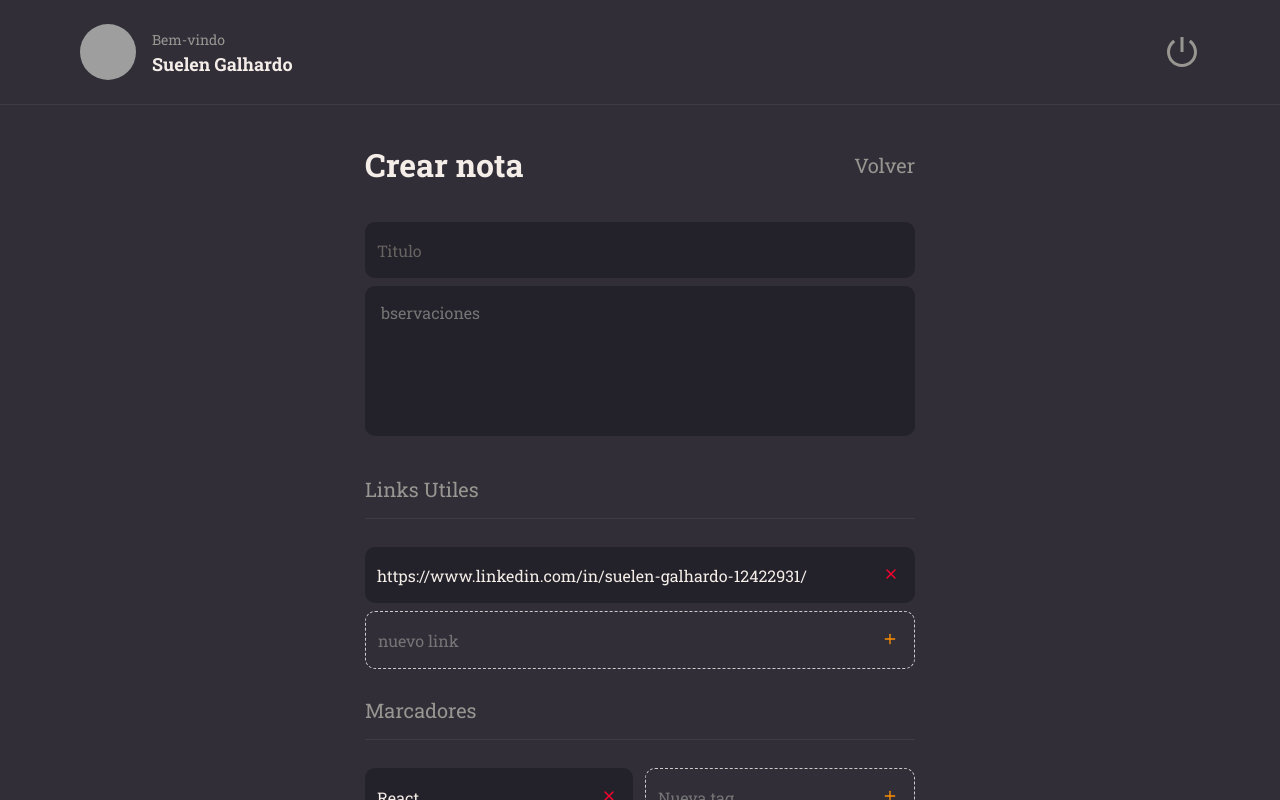
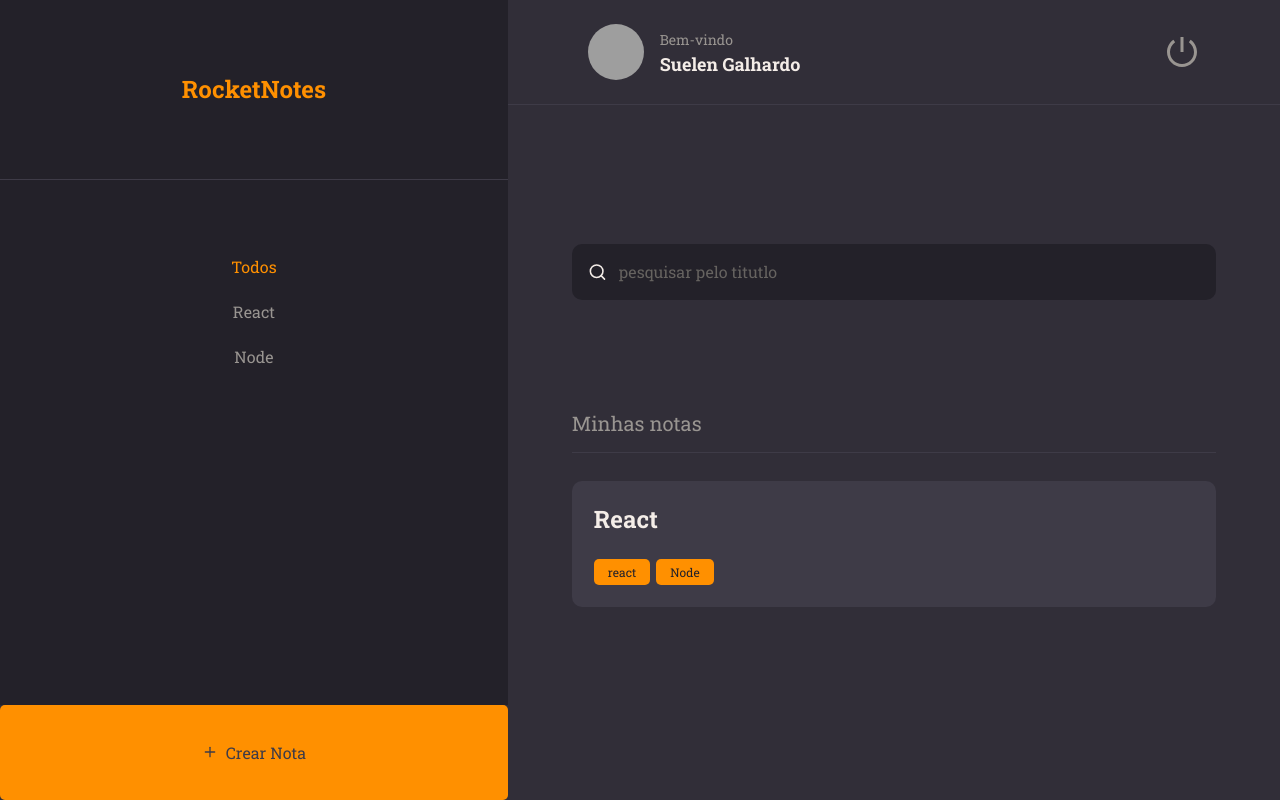
Before and after one commit to SuelenGalhardo/start_react_node, a React (Vite) app: page / in a window 1280 px wide. Built offline with nearby package versions, Linux system fonts and the light colour scheme; grey boxes are pictures that could not be loaded.

Commit message:
added navegation-

```diff
--- a/src/components/Header.jsx
+++ b/src/components/Header.jsx
@@ -1,3 +1,4 @@
+import { Link } from "react-router-dom";
 
 import {RiShutDownLine} from 'react-icons/ri'
 export function Header(){
@@ -5,7 +6,7 @@ export function Header(){
     return(
 
     <header className= "create">
-      <div className="create__profile">
+      <Link to="/profile" className="create__profile">
         <img className="create__img"
           src="https://github.com/suelengalhardo.png"
           alt="Foto do usuário"/>
@@ -17,7 +18,7 @@ export function Header(){
 
         </div>
 
-        </div>
+        </Link>
 
         <div className='logout'>
             <RiShutDownLine/>
--- a/src/main.jsx
+++ b/src/main.jsx
@@ -1,13 +1,12 @@
 import React from "react";
 import ReactDOM from "react-dom/client";
 import "./styles/App.scss";
-import { NewInterface } from "../src/pages/NewInterface";
 
-
+import { Routes } from './routes'
 
 
 ReactDOM.createRoot(document.getElementById("root")).render(
   <React.StrictMode>
-    <NewInterface />
+    <Routes />
   </React.StrictMode>
 );
--- a/src/pages/Details.jsx
+++ b/src/pages/Details.jsx
@@ -1,5 +1,5 @@
-import "../../styles/App.scss";
-import "../../styles/layout/Details.scss"
+import "../styles/App.scss";
+import "../styles/layout/Details.scss"
 import { Header } from "../components/Header";
 import { Button } from "../components/Button";
 import { Section } from "../components/Section";
--- a/src/pages/Home.jsx
+++ b/src/pages/Home.jsx
@@ -6,6 +6,7 @@ import { ButtonText } from "../components/ButtonText";
 import { Input } from "../components/Input";
 import { Section } from "../components/Section";
 import { Note } from "../components/Note";
+import { Link } from "react-router-dom";
 
 export function Home() {
   return (
@@ -45,9 +46,9 @@ export function Home() {
         </Section>
       </div>
 
-      <button className="home__ButtonNote">
+      <Link to="/NewInterface" className="home__ButtonNote">
         <FiPlus /> Crear Nota
-      </button>
+      </Link>
     </div>
     </>
   );
--- a/src/pages/NewInterface.jsx
+++ b/src/pages/NewInterface.jsx
@@ -1,4 +1,6 @@
 import "../styles/App.scss";
+import { Link } from "react-router-dom";
+
 import "../styles/layout/NewInterface.scss";
 import { Header } from "../components/Header";
 import { Input } from "../components/Input.jsx";
@@ -6,6 +8,7 @@ import { TextArea } from "../components/TextArea.jsx";
 import { NoteItem } from "../components/NoteItem.jsx";
 import { Section } from "../components/Section.jsx";
 import { Button } from "../components/Button.jsx";
+
 
 
 
@@ -20,7 +23,7 @@ export function NewInterface() {
           <form className="newInterface__formNew">
             <header className="newInterface__headerNew">
               <h1>Crear nota</h1>
-              <a href="/">Volver</a>
+              <Link to="/">Volver</Link>
             </header>
             <Input placeholder="Titulo" />
 
--- a/src/pages/Profile.jsx
+++ b/src/pages/Profile.jsx
@@ -1,5 +1,7 @@
 import "../styles/App.scss";
 import "../styles/layout/Profile.scss";
+import { Link } from "react-router-dom";
+
 import { FiArrowLeft, FiUser, FiMail, FiLock, FiCamera } from "react-icons/fi";
 import { Input } from "../components/Input";
 import { Button } from "../components/Button";
@@ -10,9 +12,9 @@ export function Profile() {
       <div className="profile">
         <div className="profile__headerProfile">
           <header>
-            <a href="/">
+            <Link to="/">
               <FiArrowLeft />
-            </a>
+            </Link>
           </header>
         </div>
 
--- a/src/pages/SignIn.jsx
+++ b/src/pages/SignIn.jsx
@@ -1,5 +1,6 @@
 import "../styles/App.scss";
 import "../styles/layout/SignIn.scss";
+import { Link } from "react-router-dom";
 import { Input } from "../components/Input";
 import { Button } from "../components/Button";
 import { FiMail, FiLock } from "react-icons/fi";
@@ -20,9 +21,9 @@ export function SignIn() {
         <Input placeholder="password" type="text" icon={FiLock} />
 
         <Button title="Entrar" />
-        <a className="signIn__createCont" href="#">
+        <Link to="/register" className="signIn__createCont">
           Criar conta
-        </a>
+        </Link>
       </form>
 
       <div className="signIn__imageback">
--- a/src/pages/SignUp.jsx
+++ b/src/pages/SignUp.jsx
@@ -1,5 +1,6 @@
 import "../styles/App.scss";
 import "../styles/layout/SignUp.scss";
+import { Link } from "react-router-dom";
 import { Input } from "../components/Input";
 import { Button } from "../components/Button";
 import { FiMail, FiLock, FiUser } from "react-icons/fi";
@@ -23,9 +24,9 @@ export function SignUp() {
         <Input placeholder="password" type="text" icon={FiLock} />
 
         <Button title="Registrar" />
-        <a className="SignUp__createCont" href="#">
+        <Link to="/"  className="SignUp__createCont">
         Volver a iniciar sesión
-        </a>
+        </Link>
       </form>
     </div>
      </>
--- a/src/routes/app.routes.jsx
+++ b/src/routes/app.routes.jsx
@@ -11,7 +11,7 @@ export function AppRoutes(){
 
         <Routes>
         <Route path="/" element={<Home />} />
-        <Route path="/new" element={<NewInterface />} />
+        <Route path="/newInterface" element={<NewInterface />} />
         <Route path="/profile" element={<Profile />} />
         <Route path="/details/:id" element={<Details />} />
       </Routes>
--- a/src/routes/index.jsx
+++ b/src/routes/index.jsx
@@ -6,7 +6,7 @@ import { AuthRoutes } from "./auth.routes";
 export function Routes() {
   return (
     <BrowserRouter>
-      <AuthRoutes />
+      <AppRoutes />
     </BrowserRouter>
   )
 }
--- a/src/styles/layout/Home.scss
+++ b/src/styles/layout/Home.scss
@@ -68,6 +68,7 @@ color: #ff9000;
 
 
 }
+
 .home__menu li{
   margin-bottom: 24px;
 }
```
